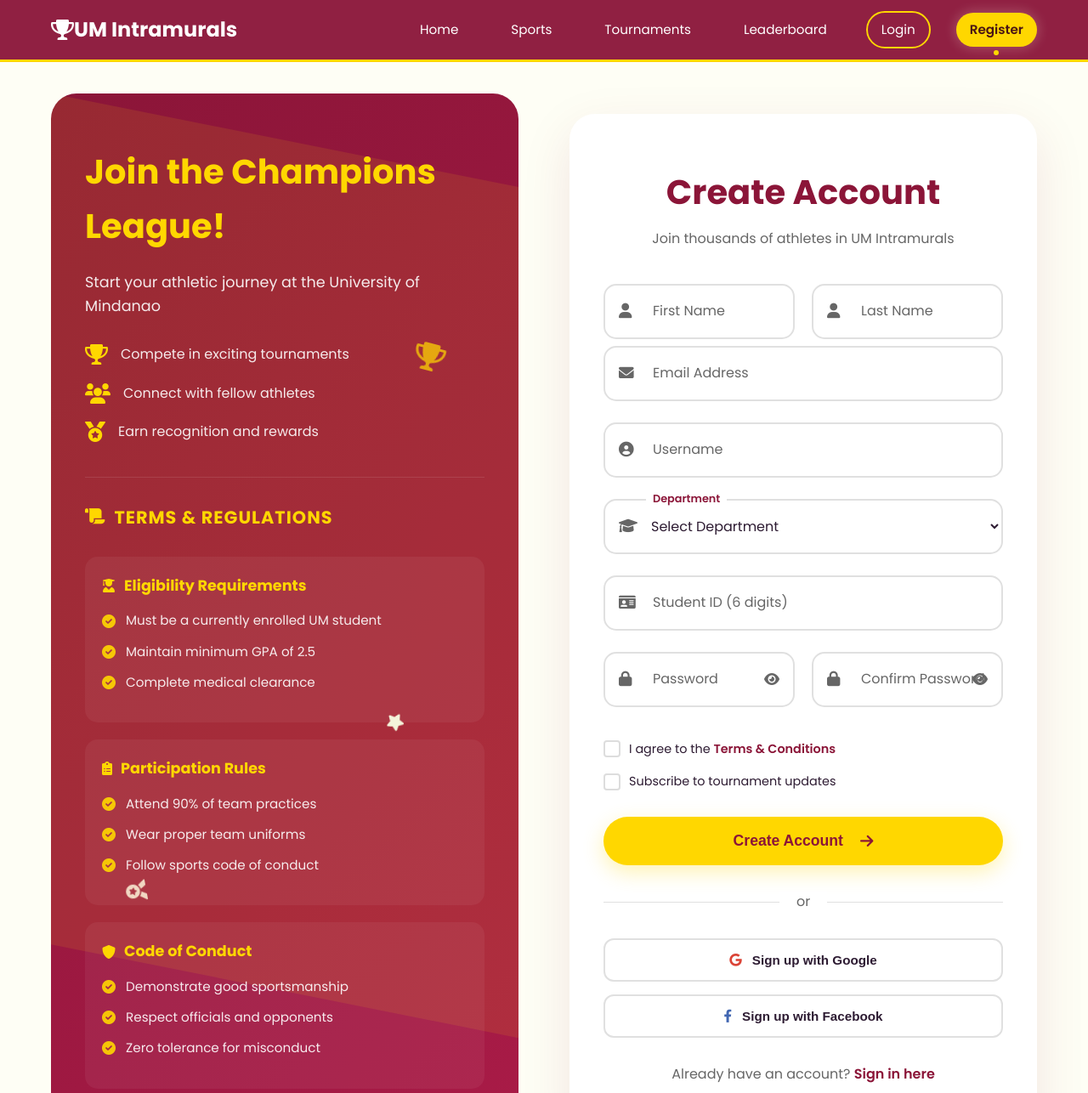
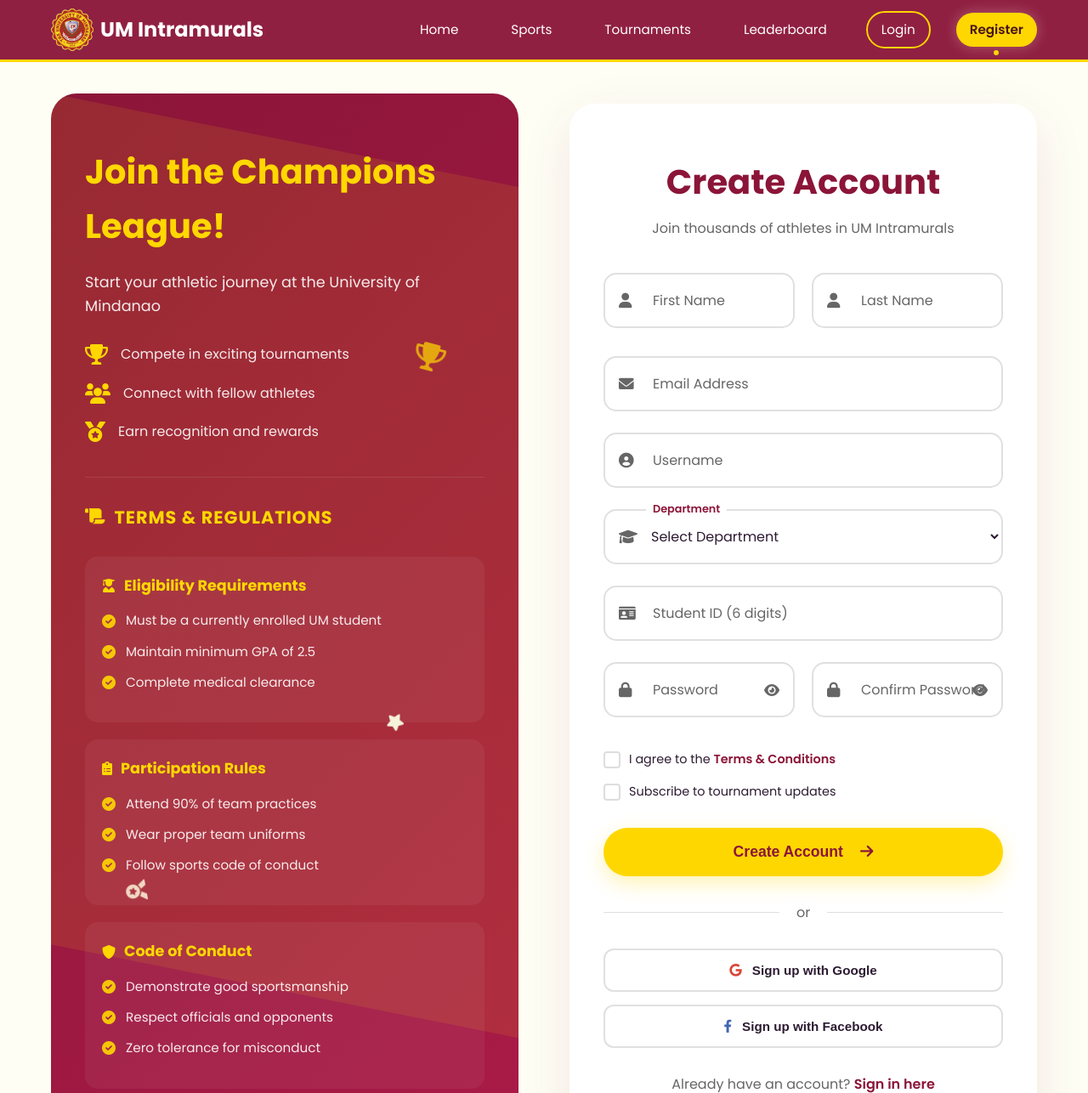
Before and after one commit to specertorduke/Dudu_LabExam, a PHP site: page /register.html in a window 1280 px wide. Shown: the top 1286 px of the page at 85% size. Run offline with PHP 8.4, Linux system fonts and the light colour scheme.

Commit message:
UM logo to log in and register, and fixed email field spacing

```diff
--- a/css/style.css
+++ b/css/style.css
@@ -1385,6 +1385,7 @@ body {
     display: grid;
     grid-template-columns: 1fr 1fr;
     gap: 20px;
+    margin-bottom: 25px;
 }
 
 .form-group.half {
--- a/login.html
+++ b/login.html
@@ -13,7 +13,7 @@
     <nav class="navbar" id="navbar">
         <div class="nav-container">
             <div class="nav-logo">
-                <i class="fas fa-trophy"></i>
+                <img src="images/logo.png" alt="UM Logo" class="nav-logo-img">
                 <span>UM Intramurals</span>
             </div>
             <div class="nav-menu" id="nav-menu">
--- a/register.html
+++ b/register.html
@@ -13,7 +13,7 @@
     <nav class="navbar" id="navbar">
         <div class="nav-container">
             <div class="nav-logo">
-                <i class="fas fa-trophy"></i>
+                <img src="images/logo.png" alt="UM Logo" class="nav-logo-img">
                 <span>UM Intramurals</span>
             </div>
             <div class="nav-menu" id="nav-menu">
```
